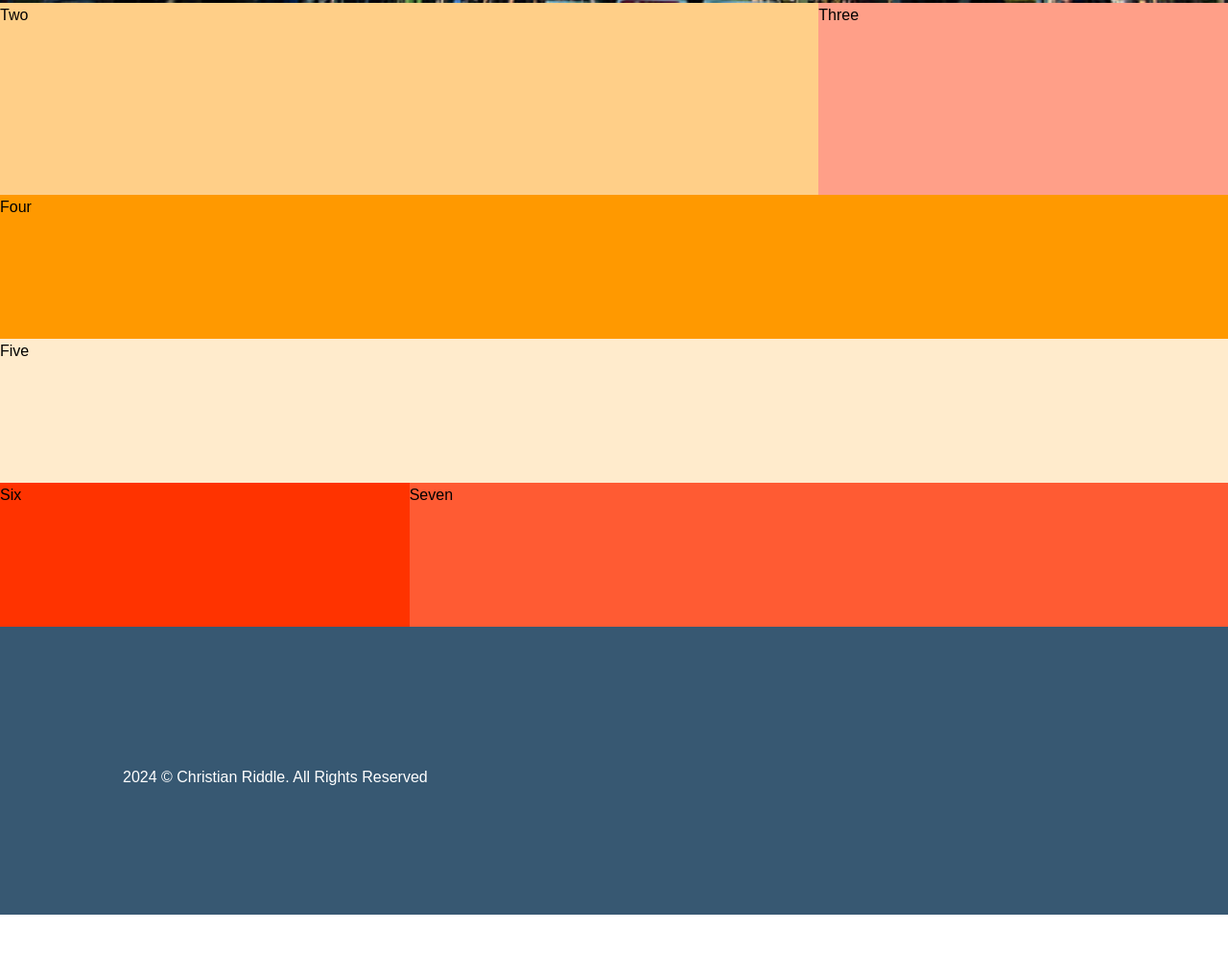
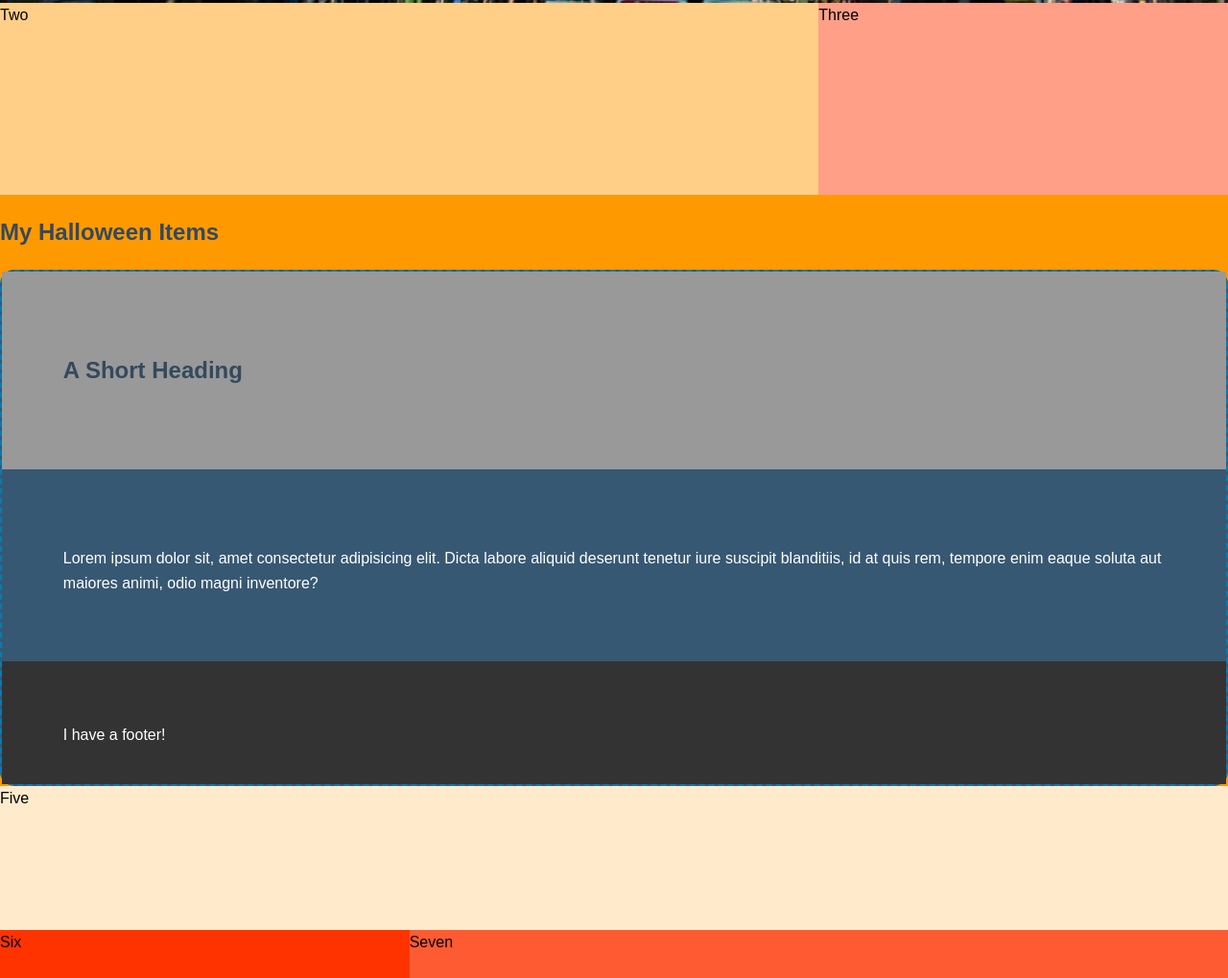
Before and after one commit to Riddle6/HalloweenProject, a plain HTML site: page flexboxAndGrid.html in a window 1280 px wide. Shown: the part 322-1341 px from the top of the page at 96% size. Before the commit the page ends 1275 px from the top, so only its background shows below. Drawn offline with Linux system fonts and the light colour scheme.

Commit message:
adding media cards

```diff
--- a/css/flexAndGrid.css
+++ b/css/flexAndGrid.css
@@ -83,6 +83,7 @@ img {
     display: grid;
 }
 
+
 .one {
     min-height: 250px;
     background-image: url(../images/balloons.jpg);
@@ -128,6 +129,32 @@ img {
 .seven {
     background-color: #f30c;
     min-height: 150px;
+}
+
+.card {
+    display: grid;
+    grid-template-rows: max-content 200px 1fr;
+    border: 2px dashed #0b7ab0;
+    background-color: #375872;
+    color: #fff;
+    border-radius: 15px;
+}
+
+.card header {
+    background-color: #999;
+    color: #333;
+    padding: 5%;
+}
+
+.card .content {
+    padding: 5%;
+}
+
+.card footer {
+    background-color: #333;
+    color: #fff;
+    padding: 5%;
+    max-height: 100px;
 }
 
 
--- a/flexboxAndGrid.html
+++ b/flexboxAndGrid.html
@@ -35,7 +35,31 @@
 
         <div class="three">Three</div>
 
-        <div class="four">Four</div>
+        <div class="four">
+            <h2>My Halloween Items</h2>
+
+            <!-- This Section holds media cards -->
+             <div class="cards">
+
+                <!-- This is a media card-->
+                 <article class="card">
+                    <header>
+                        <h2>A Short Heading</h2>
+                    </header>
+                    <div class="content">
+                        <p>Lorem ipsum dolor sit, amet consectetur adipisicing elit. Dicta labore aliquid deserunt tenetur iure suscipit blanditiis, id at quis rem, tempore enim eaque soluta aut maiores animi, odio magni inventore?</p>
+
+
+                    </div>
+
+                        <footer>
+                            I have a footer!
+                        </footer>
+
+                 </article>
+
+             </div>
+        </div>
 
         <div class="five">Five</div>
 
```
